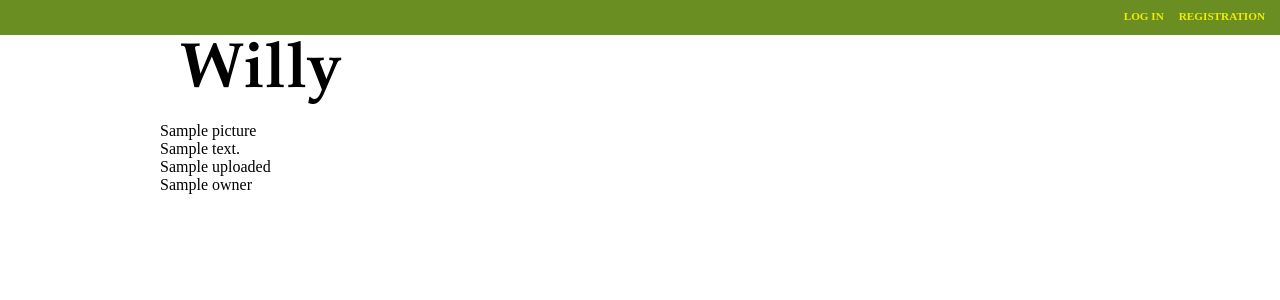
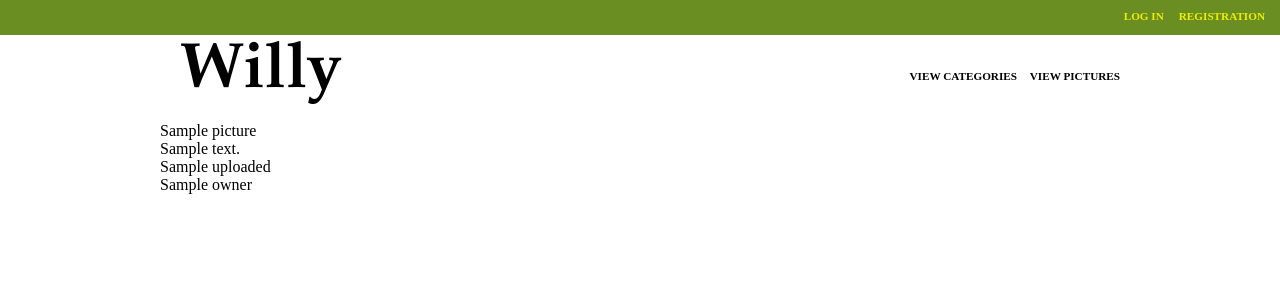
Before and after one commit to psstoev/willy, a Django app: template src/willy/gallery/templates/view_picture.html in a window 1280 px wide. Shown: the top 300 px of the page. Run offline with Django 3.2, Linux system fonts and the light colour scheme; the template is opened without the code that fills it: most values are stand-ins (such as "Sample title", 1, 10 or a date in 2020).

Commit message:
Add menubar for pictures and categories.

```diff
--- a/src/willy/static/css/base.css
+++ b/src/willy/static/css/base.css
@@ -93,14 +93,34 @@ body {
     margin-right: auto;
 }
 
+header {
+    width: 100%;
+    overflow: hidden;
+}
+
 header h1 {
     margin-left: 20px;
     margin-bottom: 10px;
     font-size: 4em;
     font-family: 'Palatino linotype', 'Book Antiqua', Palatino, serif;
+    float: left;
 }
 
 header a, a:visited, a:hover, a:active {
     text-decoration: none;
     color: #000
 }
+
+nav {
+    float: right;
+    font-size: 0.7em;
+    font-weight: bold;
+    text-transform: uppercase;
+    margin-top: 35px;
+    text-decoration: none;
+    color: #ee0;
+}
+
+nav a {
+    margin-left: 10px;
+}
--- a/src/willy/templates/base.html
+++ b/src/willy/templates/base.html
@@ -36,6 +36,14 @@
           <a href="/" id="willy">Willy</a>
         {% endif %}
       </h1>
+      <nav>
+        <a href="/gallery/categories/">{% trans "View categories" %}</a>
+        <a href="/gallery/pictures/">{% trans "View pictures" %}</a>
+        {% if user.is_authenticated %}
+          <a href="/gallery/categories/edit/">{% trans "Edit categories" %}</a>
+          <a href="/gallery/pictures/edit/">{% trans "Edit pictures" %}</a>
+        {% endif %}
+      </nav>
     </header>
     <div id="content">
       {% block content %}
```
